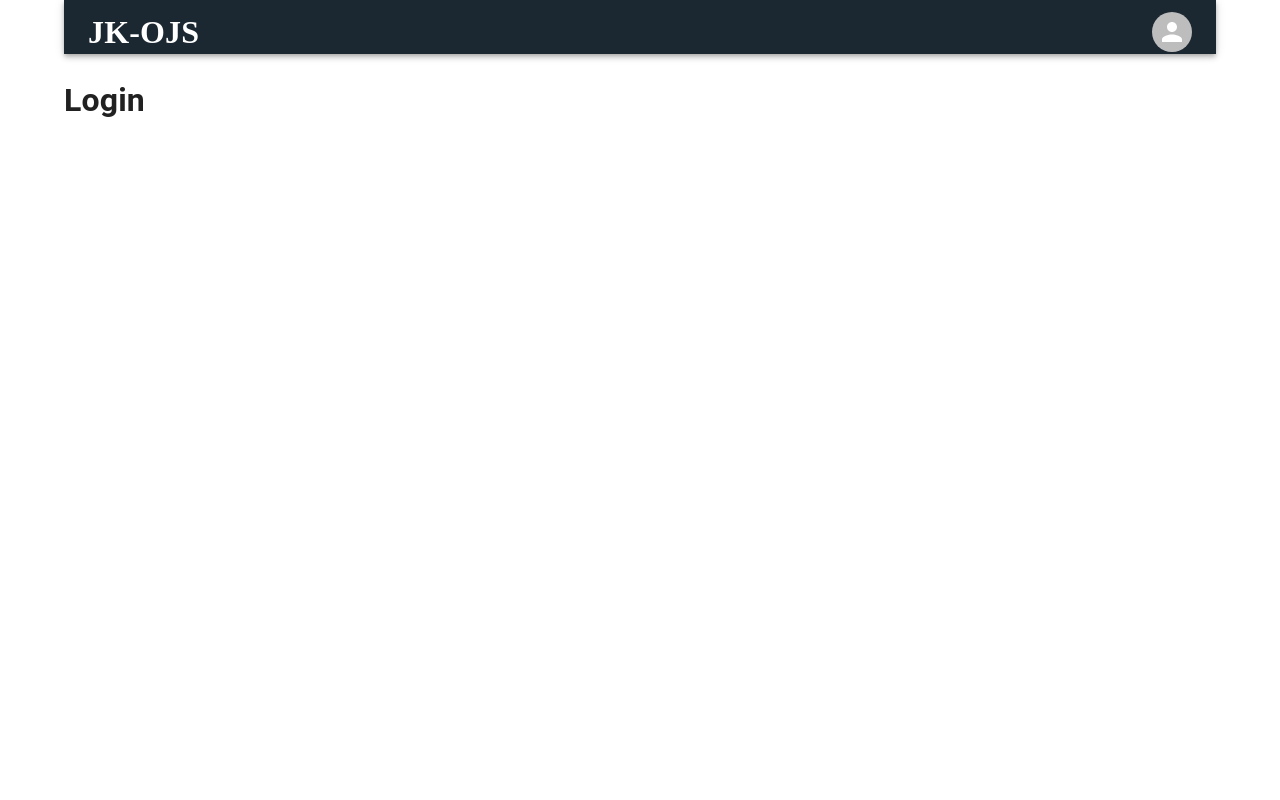
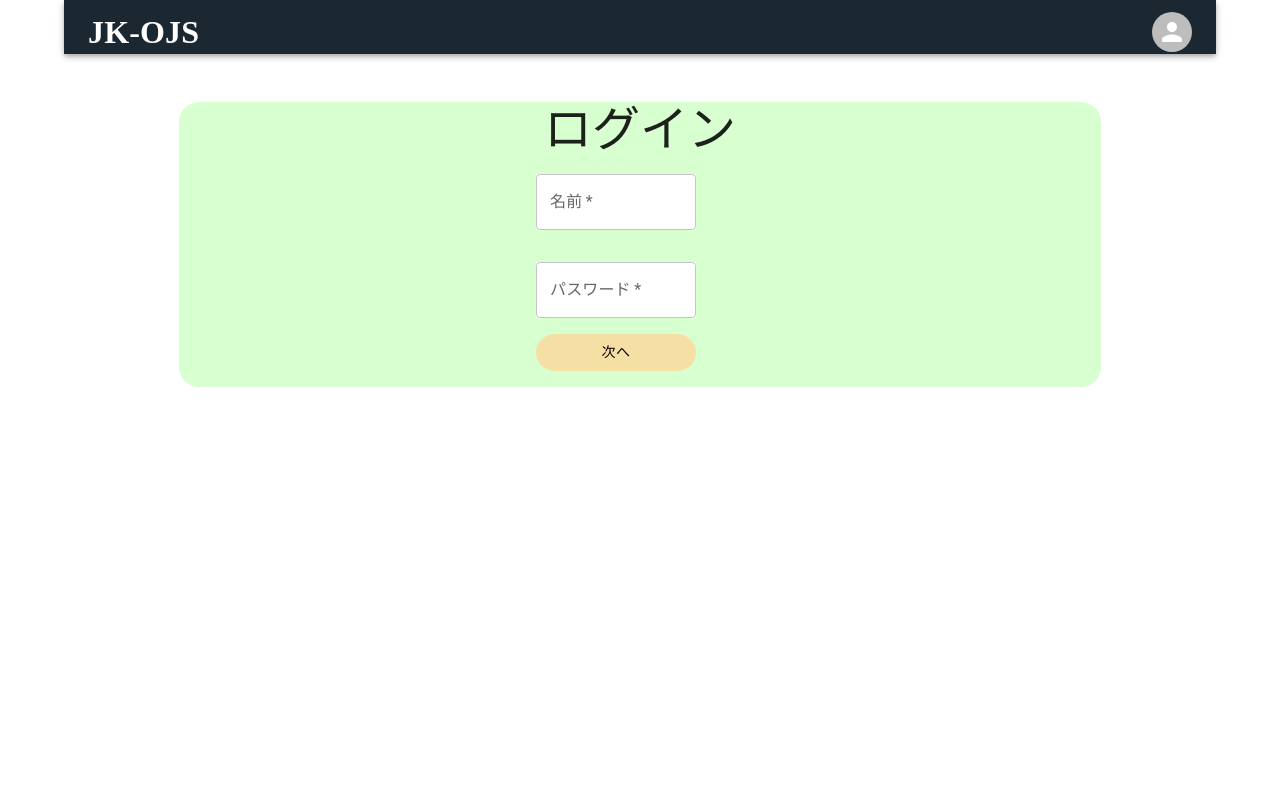
Before and after one commit to mct-joken/jkojs-front, a React (Vite) app: page /login in a window 1280 px wide. Shown: the top 800 px of the page. Built offline with nearby package versions, Linux system fonts and the light colour scheme; what markdown-it-katex would draw is missing.

Commit message:
feat/login

```diff
--- a/src/pages/login.tsx
+++ b/src/pages/login.tsx
@@ -1,3 +1,68 @@
+import React from "react";
+import Box from "@mui/material/Box";
+import Container from "@mui/material/Container";
+import Typography from "@mui/material/Typography";
+import TextField from "@mui/material/TextField";
+import {Button} from "@mui/material";
+
+const textfieldStyle = {
+    backgroundColor: "#fff",
+    marginTop: "1rem",
+    marginBottom: "1rem",
+    width: "10rem",
+}
+const buttonStyle = {
+    backgroundColor: "#F5DFA5",
+    borderRadius: "20px",
+    color: "#000",
+    marginBottom: "1rem",
+    maxWidth: "10rem",
+    ":hover":{
+        backgroundColor: "#f3cc66",
+        color: "#000",
+    }
+}
+
 export const Login:React.FC = () => {
-    return <h1>Login</h1>
+    return (
+        <center>
+            <Box sx={{
+                backgroundColor: "#D7FFD0",
+                borderRadius: "20px",
+                marginTop: "3rem",
+                justifyContent: "center",
+                width: "80%",
+                minWidth: "300px",
+            }}>
+                <center>
+                    <Typography variant={"h3"} sx={{
+                        marginTop: "2rem",
+                    }}
+                    >ログイン</Typography>
+                    <div style={{
+                        display: "flex",
+                        flexFlow: "column",
+                        justifyContent: "space-around",
+                        width: "13rem",
+                        marginBottom: "rem"
+                    }}
+                    >
+                        <TextField
+                            required
+                            label="名前"
+                            type="name"
+                            sx={textfieldStyle}
+                        />
+                        <TextField
+                            required
+                            label="パスワード"
+                            type="password"
+                            sx={textfieldStyle}
+                        />
+                        <Button sx={buttonStyle}>次へ</Button>
+                    </div>
+                </center>
+            </Box>
+        </center>
+    )
 }
```
